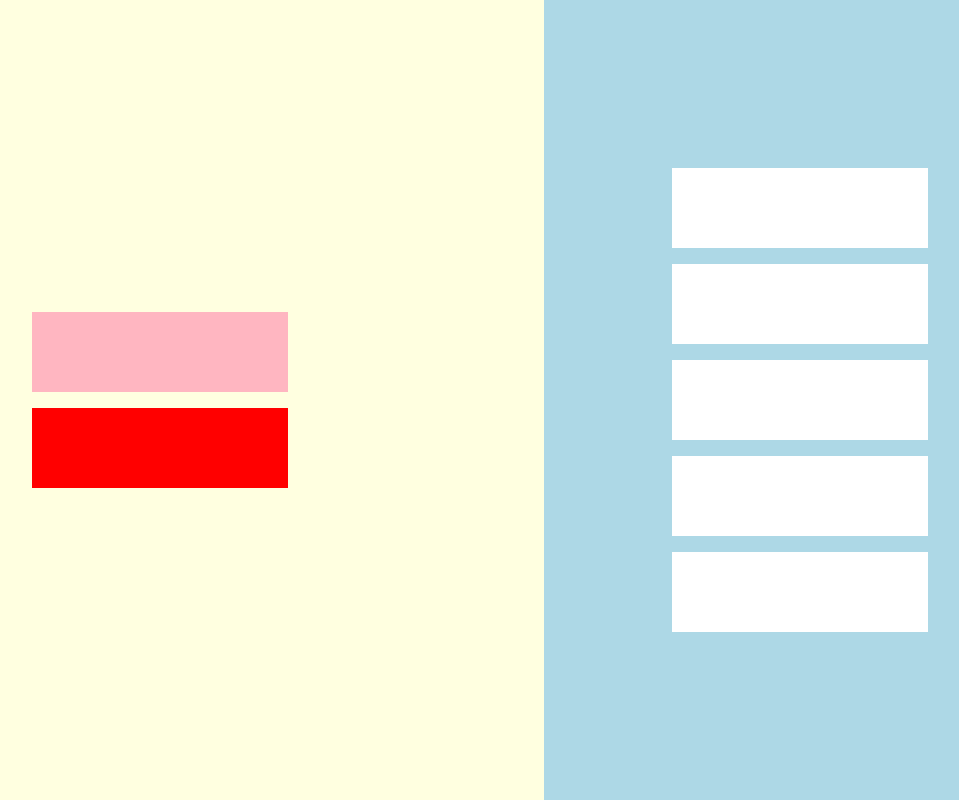
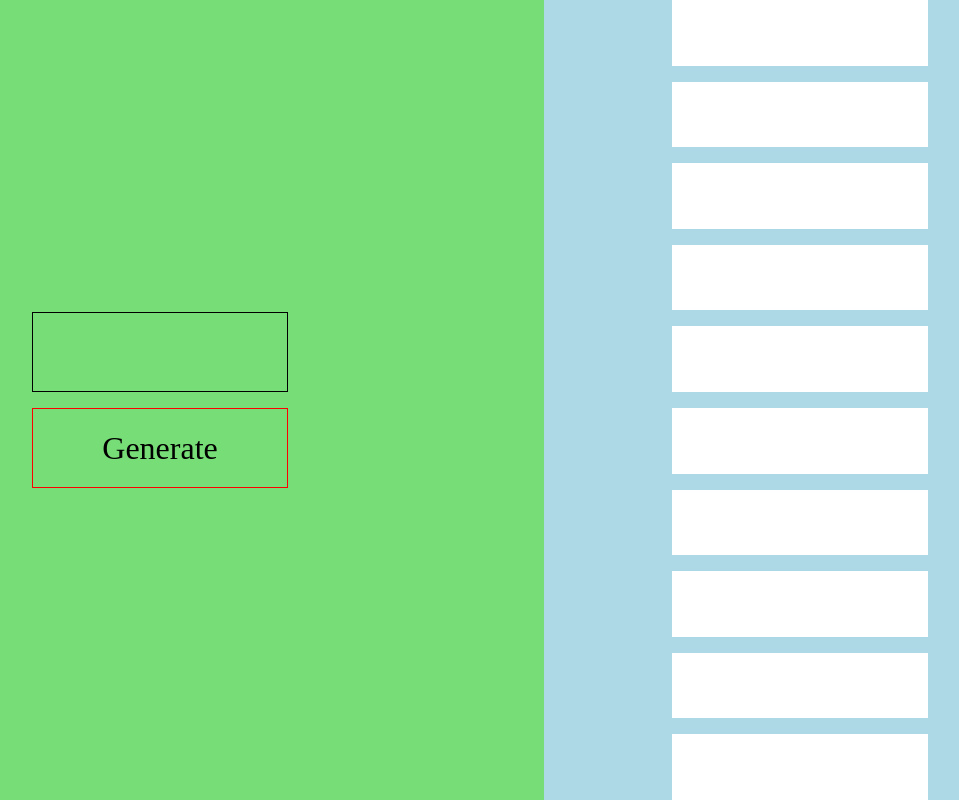
Before and after one commit to 26june/ordered-project, a React (Create React App) app: page / in a window 1280 px wide. Shown: the whole page, without its empty margins (224-1183 px from the left). Built offline with nearby package versions, Linux system fonts and the light colour scheme.

Commit message:
add sorted logic

```diff
--- a/src/App.js
+++ b/src/App.js
@@ -74,6 +74,7 @@ function App() {
           key={numGenArea.id}
           generatedNumbers={generatedNumbers}
           numGenArea={numGenArea}
+          listDropArea={listDropArea}
           setInitState={setInitState}
         ></HomeScreenLeft>
         <HomeScreenRight
--- a/src/components/GeneratedNumber.jsx
+++ b/src/components/GeneratedNumber.jsx
@@ -5,13 +5,21 @@ import { styled } from "styled-components";
 const Container = styled.div`
   height: 100%;
   width: 100%;
-  font-size: 3rem;
+  font-size: 2rem;
   background-color: lightgreen;
+  display: flex;
+  justify-content: center;
+  align-items: center;
 `;
 
-export default function GeneratedNumber({ numberId, index, content }) {
+export default function GeneratedNumber({
+  numberId,
+  index,
+  content,
+  gameLost,
+}) {
   return (
-    <Draggable draggableId={numberId} index={index}>
+    <Draggable draggableId={numberId} index={index} isDragDisabled={gameLost}>
       {(provided, snapshot) => (
         <Container
           ref={provided.innerRef}
--- a/src/components/HomeScreenLeft.jsx
+++ b/src/components/HomeScreenLeft.jsx
@@ -1,12 +1,17 @@
-import React, { useState } from "react";
+import React from "react";
 import { Droppable } from "react-beautiful-dnd";
 import { styled } from "styled-components";
+import numbersData from "../numbers-data";
 import GeneratedNumber from "./GeneratedNumber";
+import LoseCard from "./LoseCard";
+
+let gameLost = false;
 
 const LeftContainer = styled.div`
   grid-column: 1/4;
   grid-row: 1/6;
-  background-color: lightyellow;
+  transition: background-color 1s ease;
+  background-color: ${() => (gameLost ? "#ff6961" : "#77dd77")};
 
   display: flex;
   flex-direction: column;
@@ -19,26 +24,64 @@ const DroppableContainer = styled.div`
   height: 10vh;
   width: 20vw;
 
-  background-color: lightpink;
+  border: 1px solid black;
 `;
 
 const RandomNumberButton = styled.div`
   height: 10vh;
   width: 20vw;
+  display: flex;
+  justify-content: center;
+  align-items: center;
 
-  background-color: red;
+  font-size: 2rem;
+  border: 1px solid red;
 `;
+
+function checkSorted(arr) {
+  for (let i = 0; i < arr.length - 1; i++) {
+    if (arr[i] > arr[i + 1]) {
+      return false;
+    }
+  }
+  return true;
+}
 
 export default function HomeScreenLeft({
   generatedNumbers,
   numGenArea,
+  listDropArea,
   setInitState,
 }) {
+  function handleRestart() {
+    gameLost = false;
+    setInitState(numbersData);
+  }
+
   let newNum = Math.floor(Math.random() * 99 + 1);
 
   function handleGenerateRandomNumber(e) {
     while (generatedNumbers.hasOwnProperty(newNum)) {
       newNum = Math.floor(Math.random() * 99 + 1);
+    }
+
+    let possibilityArray = [];
+
+    listDropArea.generatedNumbersIds.forEach((currentId, index) => {
+      if (currentId !== "0") {
+        return;
+      }
+
+      const newIdArray = [...listDropArea.generatedNumbersIds];
+      newIdArray[index] = `${newNum}`;
+
+      const newFilteredIdArray = newIdArray.filter((e) => e !== "0");
+
+      possibilityArray[index] = checkSorted(newFilteredIdArray);
+    });
+
+    if (possibilityArray.indexOf(true) === -1) {
+      gameLost = true;
     }
 
     setInitState((current) => {
@@ -66,6 +109,8 @@ export default function HomeScreenLeft({
   }
 
   return (
+    <>
+      {gameLost ? <LoseCard></LoseCard> : null}
       <LeftContainer>
         <Droppable droppableId={numGenArea.id}>
           {(provided, snapshot) => (
@@ -80,6 +125,7 @@ export default function HomeScreenLeft({
                     numberId={numberId}
                     index={index}
                     content={generatedNumbers[numberId].content}
+                    gameLost={gameLost}
                   ></GeneratedNumber>
                 );
               })}
@@ -90,8 +136,11 @@ export default function HomeScreenLeft({
         </Droppable>
 
         <RandomNumberButton
-        onClick={handleGenerateRandomNumber}
-      ></RandomNumberButton>
+          onClick={gameLost ? handleRestart : handleGenerateRandomNumber}
+        >
+          {gameLost ? "Restart" : "Generate"}
+        </RandomNumberButton>
       </LeftContainer>
+    </>
   );
 }
--- a/src/components/HomeScreenRight.jsx
+++ b/src/components/HomeScreenRight.jsx
@@ -12,14 +12,24 @@ const RightContainer = styled.div`
   justify-content: center;
   align-items: center;
   gap: 16px;
+
+  overflow: scroll;
+
+  &::-webkit-scrollbar {
+    display: none;
+  }
 `;
 
 const DroppableContainer = styled.div`
   height: 10vh;
   width: 20vw;
 
+  display: flex;
+  justify-content: center;
+  align-items: center;
+
   transition: background-color 1s ease;
-  font-size: 3rem;
+  font-size: 2rem;
   background-color: ${({ $isDraggingOver }) =>
     $isDraggingOver ? "lightpink" : "white"};
 `;
--- /dev/null
+++ b/src/components/LoseCard.jsx
@@ -0,0 +1,19 @@
+import React from "react";
+import { styled } from "styled-components";
+
+const Container = styled.div`
+  grid-column: 1/4;
+  grid-row: 1/2;
+  height: 100%;
+  width: 100%;
+
+  z-index: 2;
+
+  display: flex;
+  justify-content: center;
+  align-items: center;
+`;
+
+export default function LoseCard() {
+  return <Container>LoseCard</Container>;
+}
--- a/src/numbers-data.js
+++ b/src/numbers-data.js
@@ -9,7 +9,7 @@ const numbersData = {
     },
     listDropArea: {
       id: "listDropArea",
-      generatedNumbersIds: ["0", "0", "0", "0", "0"],
+      generatedNumbersIds: Array.from("0".repeat(10)),
     },
   },
 };
```
Lines whose indentation alone changed are shown as unchanged.
